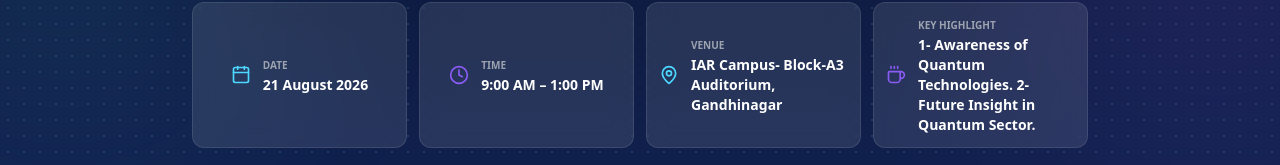
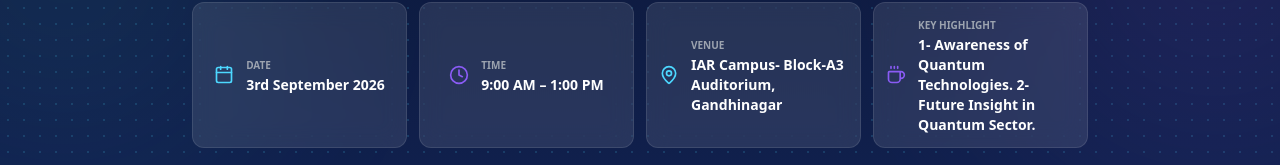
Before and after one commit to Soa1260/test-quantum, a Next.js app: page / in a window 1280 px wide. Shown: the part 485-650 px from the top of the page. Built offline with nearby package versions, Linux system fonts and the light colour scheme.

Commit message:
Update page.tsx

```diff
--- a/app/page.tsx
+++ b/app/page.tsx
@@ -158,7 +158,7 @@ export default function Home() {
               <Calendar className="w-5 h-5 text-[#4DD8FF] shrink-0" />
               <div className="text-left">
                 <p className="text-gray-400 text-[10px] uppercase font-bold">Date</p>
-                <p className="font-semibold text-white">21 August 2026</p>
+                <p className="font-semibold text-white">3rd September 2026</p>
               </div>
             </div>
 
```
